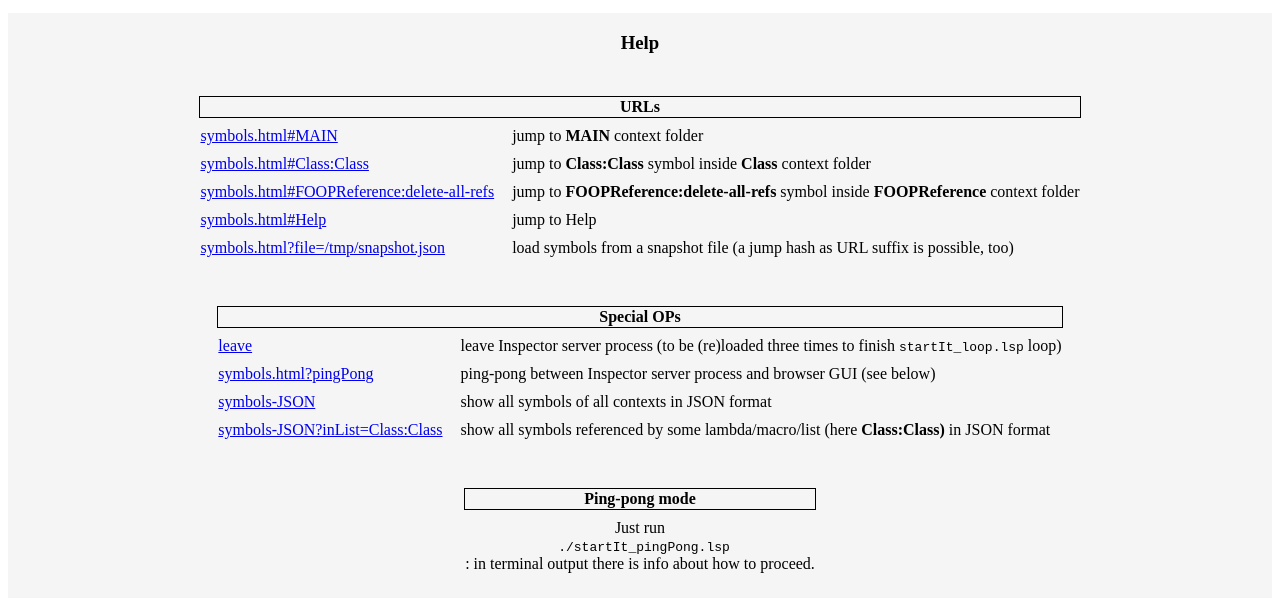
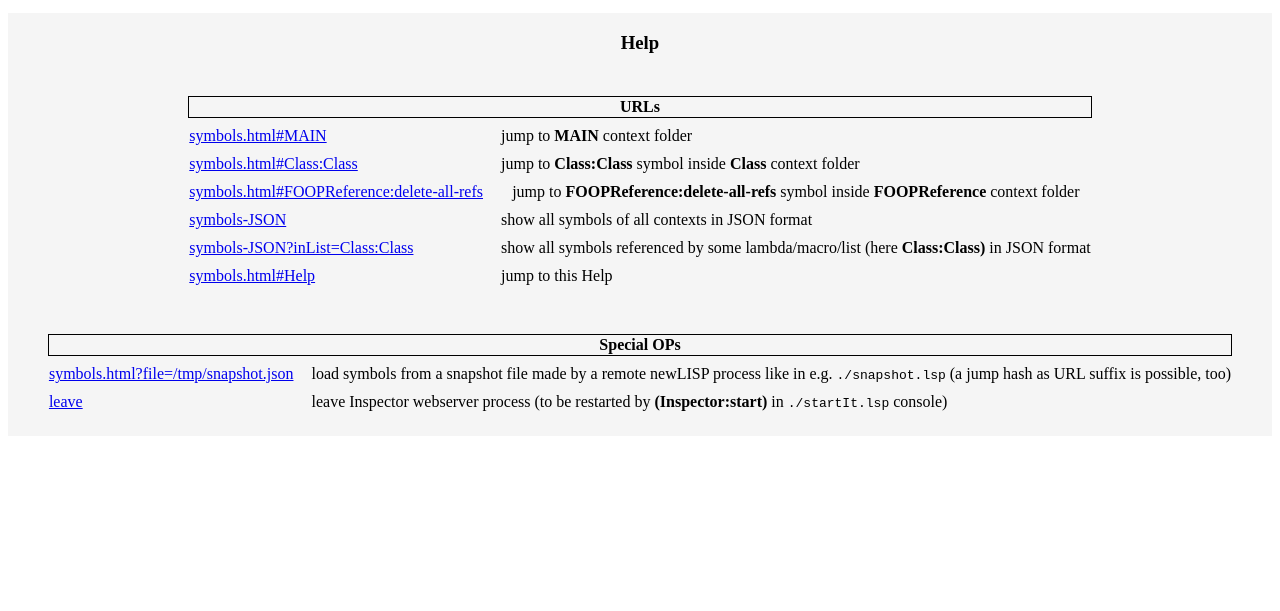
Before and after one commit to hartrock/Inspector, a plain HTML site: page symbols.html in a window 1280 px wide. Shown: the part 101-712 px from the top of the page. Drawn offline with Linux system fonts and the light colour scheme; no server answers.

Commit message:
[update] screenshots, html content

```diff
--- a/symbols.html
+++ b/symbols.html
@@ -49,12 +49,16 @@
         <td>jump to <span class="code_snippet">FOOPReference:delete-all-refs</span> symbol inside <span class="code_snippet">FOOPReference</span> context folder</td>
       </tr>
       <tr>
-        <td class="URL"><a href="symbols.html#Help">symbols.html#Help</a></td>
-        <td class="URL">jump to Help</td>
+        <td class="URL"><a href="symbols-JSON">symbols-JSON</a></td>
+        <td class="URL">show all symbols of all contexts in JSON format</td>
       </tr>
       <tr>
-        <td class="URL"><a href="symbols.html?file=/tmp/snapshot.json">symbols.html?file=/tmp/snapshot.json</a></td>
-        <td class="URL">load symbols from a snapshot file (a jump hash as URL suffix is possible, too)</td>
+        <td class="URL"><a href="symbols-JSON?inList=Class:Class">symbols-JSON?inList=Class:Class</a></td>
+        <td class="URL">show all symbols referenced by some lambda/macro/list (here <span class="code_snippet">Class:Class)</span> in JSON format</td>
+      </tr>
+      <tr>
+        <td class="URL"><a href="symbols.html#Help">symbols.html#Help</a></td>
+        <td class="URL">jump to this Help</td>
       </tr>
     </table>
 
@@ -63,32 +67,12 @@
         <th colspan="2">Special OPs</th>
       </tr>
       <tr>
-        <td class="URL"><a href="leave">leave</a></td>
-        <td class="URL">leave Inspector server process (to be (re)loaded three times to finish <span class="command_snippet">startIt_loop.lsp</span> loop)</td>
+        <td class="URL"><a href="symbols.html?file=/tmp/snapshot.json">symbols.html?file=/tmp/snapshot.json</a></td>
+        <td class="URL">load symbols from a snapshot file made by a remote newLISP process like in e.g. <span class="command_snippet">./snapshot.lsp</span> (a jump hash as URL suffix is possible, too)</td>
       </tr>
       <tr>
-        <td class="URL"><a href="symbols.html?pingPong">symbols.html?pingPong</a></td>
-        <td class="URL">ping-pong between Inspector server process and browser GUI (see below)</td>
-      </tr>
-      <tr>
-        <td class="URL"><a href="symbols-JSON">symbols-JSON</a></td>
-        <td class="URL">show all symbols of all contexts in JSON format</td>
-      </tr>
-      <tr>
-        <td class="URL"><a href="symbols-JSON?inList=Class:Class">symbols-JSON?inList=Class:Class</a></td>
-        <td class="URL">show all symbols referenced by some lambda/macro/list (here <span class="code_snippet">Class:Class)</span> in JSON format</td>
-      </tr>
-    </table>
-
-    <table id="ping-pong_mode">
-      <tr>
-        <th colspan="1">Ping-pong mode</th>
-      </tr>
-      <tr>
-        <td>Just run
-          <br>&nbsp;&nbsp;<span class="command_snippet">./startIt_pingPong.lsp</span><br>
-          : in terminal output there is info about how to proceed.
-        </td>
+        <td class="URL"><a href="leave">leave</a></td>
+        <td class="URL">leave Inspector webserver process (to be restarted by <span class="code_snippet">(Inspector:start)</span> in <span class="command_snippet">./startIt.lsp</span> console)</td>
       </tr>
     </table>
   </div>
```
Also changed, not shown: screenshot_RI.png, screenshot_inspect_self.png (deleted), screenshot_inspect_snapshot.png (deleted), screenshot_symbols_snapshot.png (added), 2 other files.
